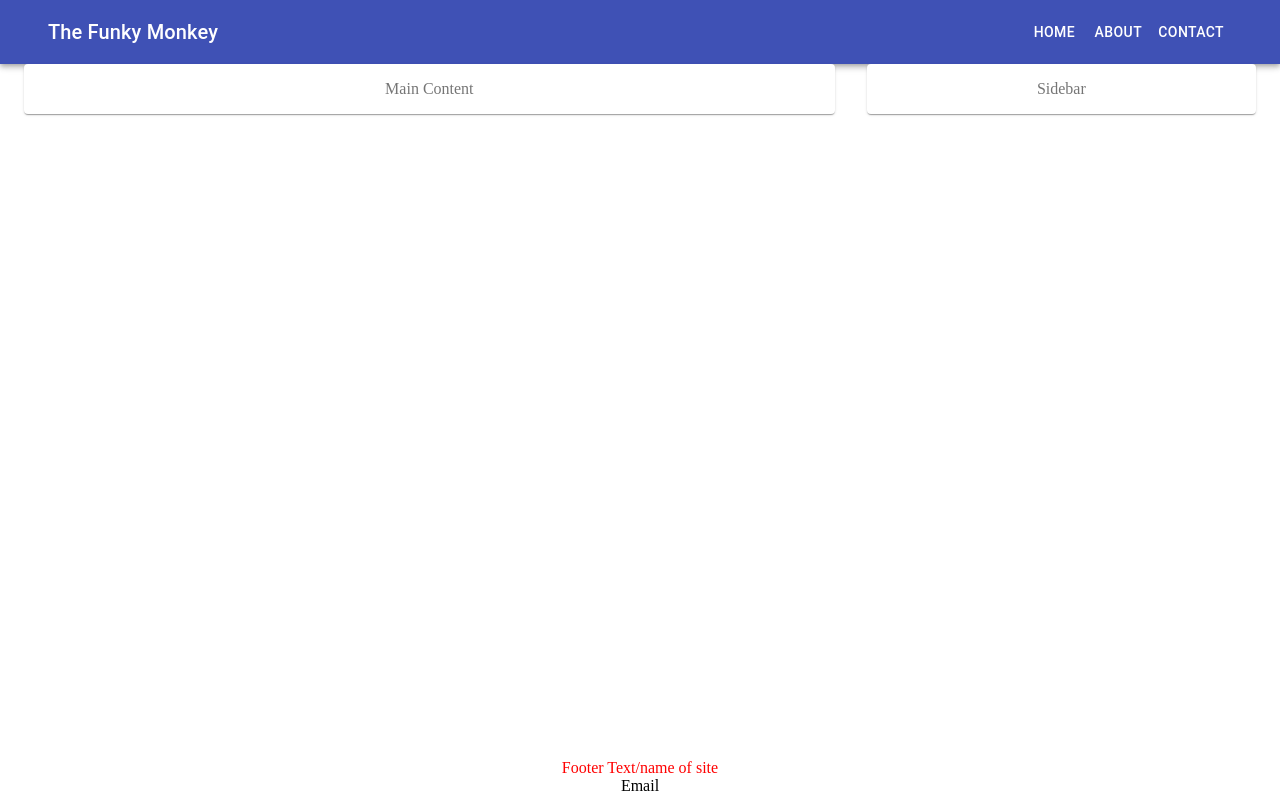
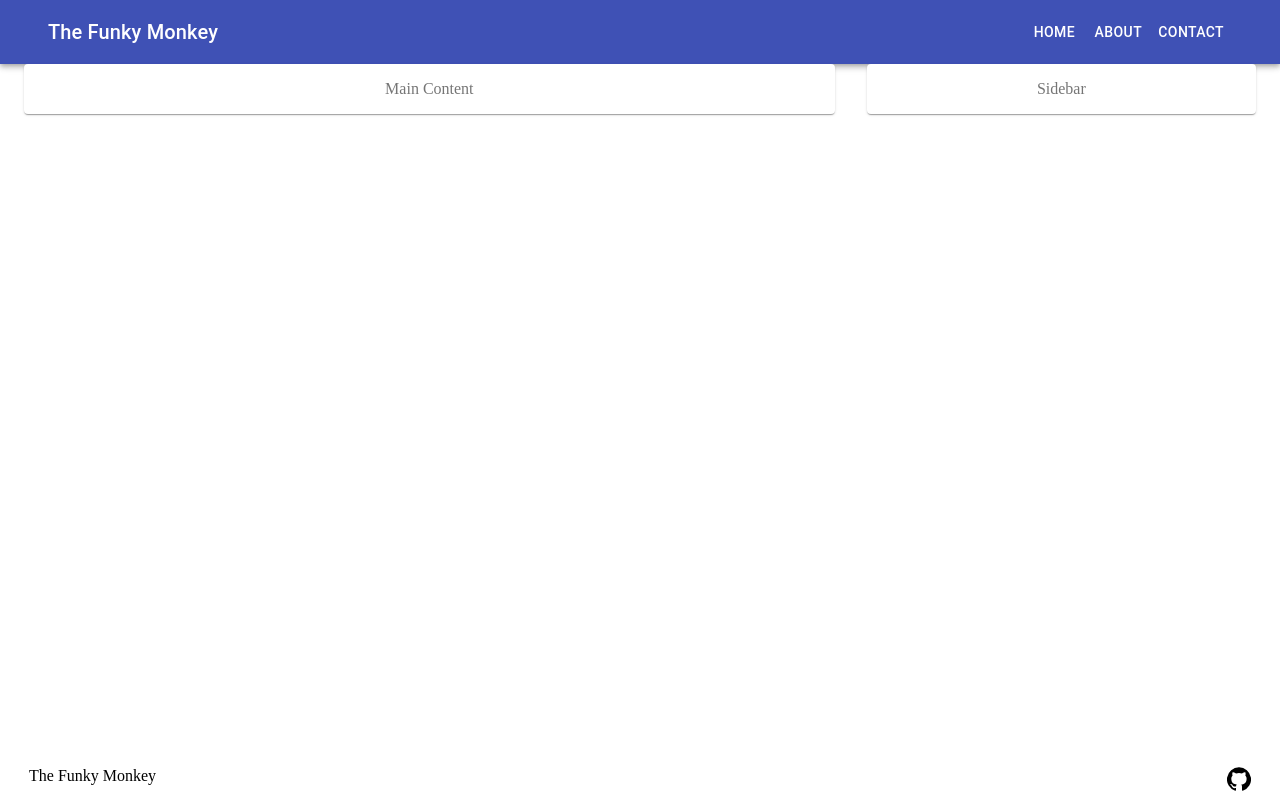
Before and after one commit to v8phan/funkymonkey, a React (Create React App) app: page / in a window 1280 px wide. Built offline with nearby package versions, Linux system fonts and the light colour scheme.

Commit message:
mostly completed footer, added icon and link

```diff
--- a/package.json
+++ b/package.json
@@ -4,6 +4,7 @@
   "private": true,
   "dependencies": {
     "@material-ui/core": "^4.9.7",
+    "@material-ui/icons": "^4.9.1",
     "@testing-library/jest-dom": "^4.2.4",
     "@testing-library/react": "^9.3.2",
     "@testing-library/user-event": "^7.1.2",
--- a/src/components/Footer.js
+++ b/src/components/Footer.js
@@ -1,38 +1,73 @@
-import React, { Component } from "react";
+import React, { Component } from 'react';
+import { withStyles } from '@material-ui/core/styles';
+import { Grid, Paper, Container } from '@material-ui/core';
+import PropTypes from 'prop-types';
+import GitHubIcon from '@material-ui/icons/GitHub';
 
-import { withStyles } from '@material-ui/core/styles';
-import Typography from "@material-ui/core/Typography";
-
-const styles = {
+const styles = (theme) => ({
   footer: {
     padding: 5,
-    position: "absolute",
-    textAlign: "center",
+    position: 'absolute',
+    textAlign: 'left',
     left: 0,
     bottom: 0,
     right: 0,
+    backgroundColor: 'none',
   },
   footerTitle: {
-    color: 'red',
+    textAlign: 'left',
+    [theme.breakpoints.down('sm')]: {
+      textAlign: 'center',
+    },
+    color: 'black',
   },
   socialFooter: {
-    background: 'none',
+    textAlign: 'right',
+    [theme.breakpoints.down('sm')]: {
+      textAlign: 'center',
+    },
   },
-};
+  gitHubIcon: {
+    color: 'black',
+  },
+});
 
 class Footer extends Component {
   render() {
     const { classes } = this.props;
 
+    function handleOnClick() {
+      window.open('https://whatafunkymonkey.wordpress.com');
+    }
+
     return (
-      <div className={this.props.classes.footer}>
-        <div className={this.props.classes.footerTitle}>
-          Footer Text/name of site
-        </div>
-        <div className={this.props.classes.socialFooter}>Email</div>
+      <div className={classes.footer}>
+        <Container>
+          <Grid container spacing={2}>
+            <Grid item xs={12} md={6} className={classes.footerTitle}>
+              <span
+                style={{ backgroundColor: 'none' }}
+                role="button"
+                focusable={true}
+                onClick={handleOnClick}
+              >
+                The Funky Monkey
+              </span>
+            </Grid>
+            <Grid item xs={12} md={6} className={classes.socialFooter}>
+              <a href="https://www.github.com">
+                <GitHubIcon className={classes.gitHubIcon} />
+              </a>
+            </Grid>
+          </Grid>
+        </Container>
       </div>
     );
   }
 }
 
+Footer.propTypes = {
+  classes: PropTypes.object.isRequired,
+};
+
 export default withStyles(styles)(Footer);
--- a/src/components/Navbar.js
+++ b/src/components/Navbar.js
@@ -1,19 +1,19 @@
-import React from "react";
-import { withStyles } from "@material-ui/core/styles";
-import AppBar from "@material-ui/core/AppBar";
-import Toolbar from "@material-ui/core/Toolbar";
-import Typography from "@material-ui/core/Typography";
-import Button from "@material-ui/core/Button";
+import React from 'react';
+import { withStyles } from '@material-ui/core/styles';
+import AppBar from '@material-ui/core/AppBar';
+import Toolbar from '@material-ui/core/Toolbar';
+import Typography from '@material-ui/core/Typography';
+import Button from '@material-ui/core/Button';
 import Container from '@material-ui/core/Container';
 
 const styles = {
   navbar: {
-    backgroundColor: "dark blue",
-    title: { marginRight: 'auto' }
+    backgroundColor: 'dark blue',
+    title: { marginRight: 'auto' },
   },
   navbarButtons: {
-    marginLeft: 'auto'
-  }
+    marginLeft: 'auto',
+  },
 };
 
 function Navbar(props) {
@@ -24,11 +24,14 @@ function Navbar(props) {
       <AppBar position="static" className={classes.navbar}>
         <Container>
           <Toolbar>
-                <Typography className={classes.title} variant="h6">The Funky Monkey</Typography>
-                <Button className={classes.navbarButtons} color="inherit">Home</Button>
+            <Typography className={classes.title} variant="h6">
+              The Funky Monkey
+            </Typography>
+            <Button className={classes.navbarButtons} color="inherit">
+              Home
+            </Button>
             <Button color="inherit">About</Button>
             <Button color="inherit">Contact</Button>
-
           </Toolbar>
         </Container>
       </AppBar>
--- a/src/components/Page.js
+++ b/src/components/Page.js
@@ -1,16 +1,17 @@
-import React from "react";
-import { withStyles } from "@material-ui/core/styles";
-import { Grid, Paper, Container } from "@material-ui/core";
+import React from 'react';
+import { withStyles } from '@material-ui/core/styles';
+import { Grid, Paper, Container } from '@material-ui/core';
+import PropTypes from 'prop-types';
 
-const styles = theme => ({
+const styles = (theme) => ({
   content: {
-    flexGrow: 1
+    flexGrow: 1,
   },
   paper: {
     padding: theme.spacing(2),
-    textAlign: "center",
-    color: theme.palette.text.secondary
-  }
+    textAlign: 'center',
+    color: theme.palette.text.secondary,
+  },
 });
 
 function Page(props) {
@@ -32,4 +33,8 @@ function Page(props) {
   );
 }
 
+Page.propTypes = {
+  classes: PropTypes.object.isRequired,
+};
+
 export default withStyles(styles)(Page);
```
Also changed, not shown: 1 other file (tests, documents, lock files or other folders). Lines whose indentation alone changed are shown as unchanged.
